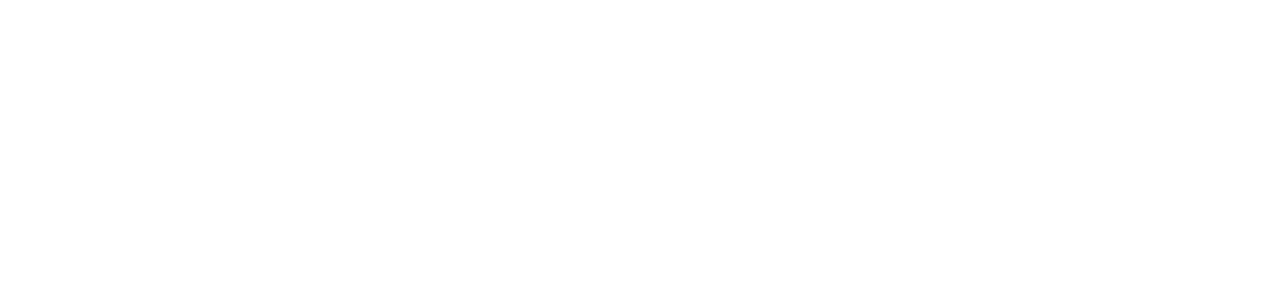
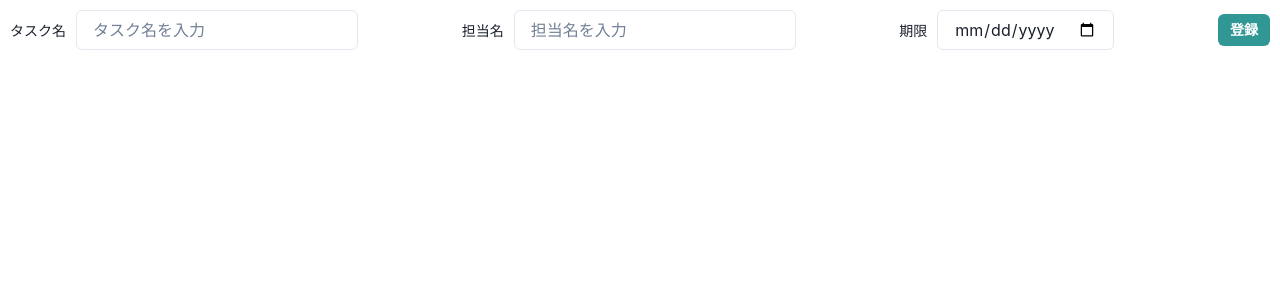
Before and after one commit to Omi354/todo-app-react, a React (Vite) app: page / in a window 1280 px wide. Shown: the top 300 px of the page. Built offline with nearby package versions, Linux system fonts and the light colour scheme.

Commit message:
インプットエリアが表示されるようにしました

```diff
--- a/src/App.css
+++ b/src/App.css
@@ -0,0 +1,7 @@
+body {
+  white-space: nowrap;
+}
+
+.container {
+  padding: 10px;
+}
--- a/src/App.tsx
+++ b/src/App.tsx
@@ -1,11 +1,31 @@
 import "./App.css";
-import { ChakraBaseProvider } from "@chakra-ui/react";
+import { ChakraProvider, Button, Flex, Input, Text } from "@chakra-ui/react";
 
 function App() {
+  const handleClick = () => {};
+
   return (
-    <ChakraBaseProvider>
-      <div></div>
-    </ChakraBaseProvider>
+    <ChakraProvider>
+      <div className="container">
+        <Flex justify={"space-between"} gap={"10px"} align={"center"}>
+          <Flex gap={"10px"} align={"center"}>
+            <Text fontSize="sm">タスク名</Text>
+            <Input type="text" placeholder="タスク名を入力" />
+          </Flex>
+          <Flex gap={"10px"} align={"center"}>
+            <Text fontSize="sm">担当名</Text>
+            <Input type="text" placeholder="担当名を入力" />
+          </Flex>
+          <Flex gap={"10px"} align={"center"}>
+            <Text fontSize="sm">期限</Text>
+            <Input type="date" />
+          </Flex>
+          <Button colorScheme="teal" size="sm" onClick={handleClick}>
+            登録
+          </Button>
+        </Flex>
+      </div>
+    </ChakraProvider>
   );
 }
 
```
